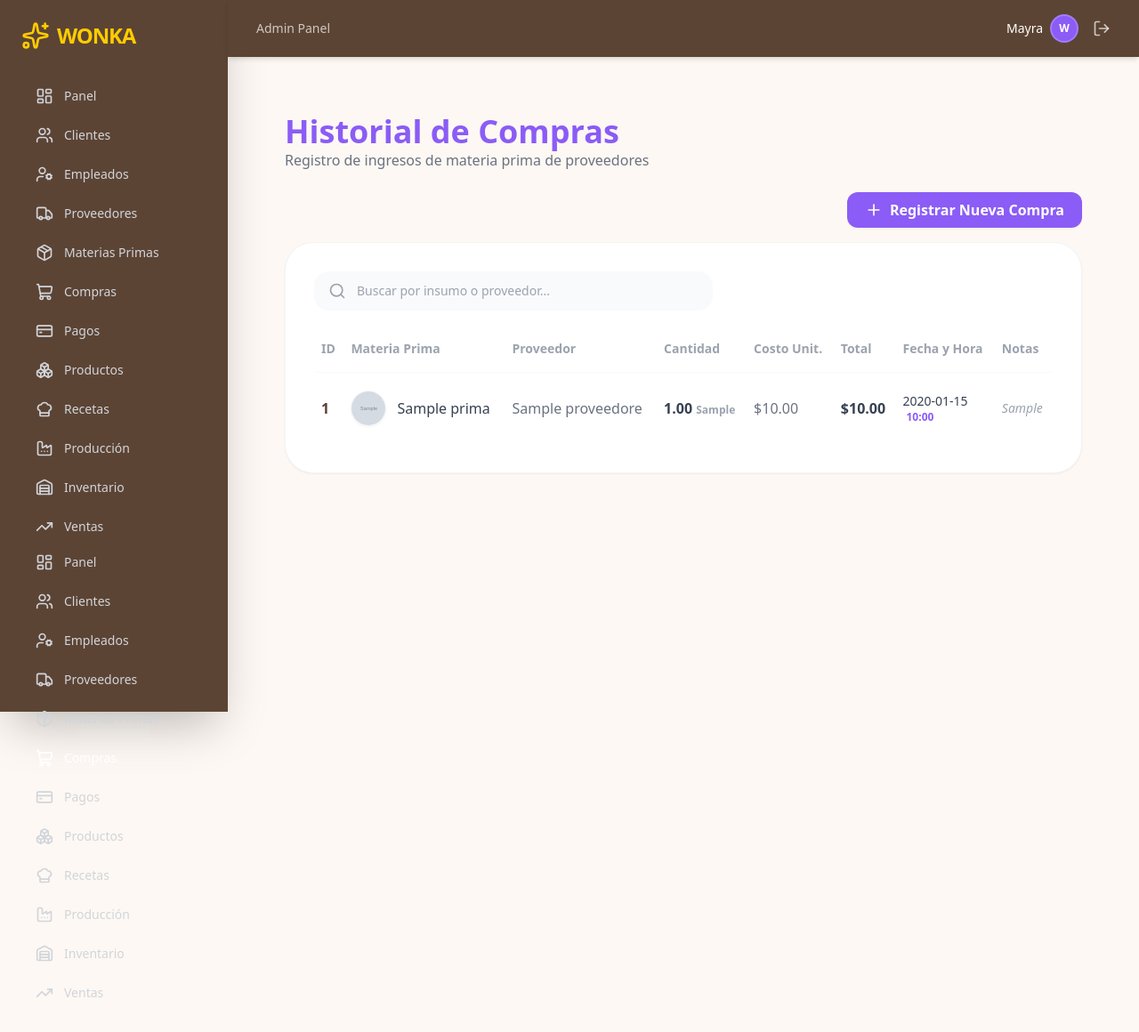
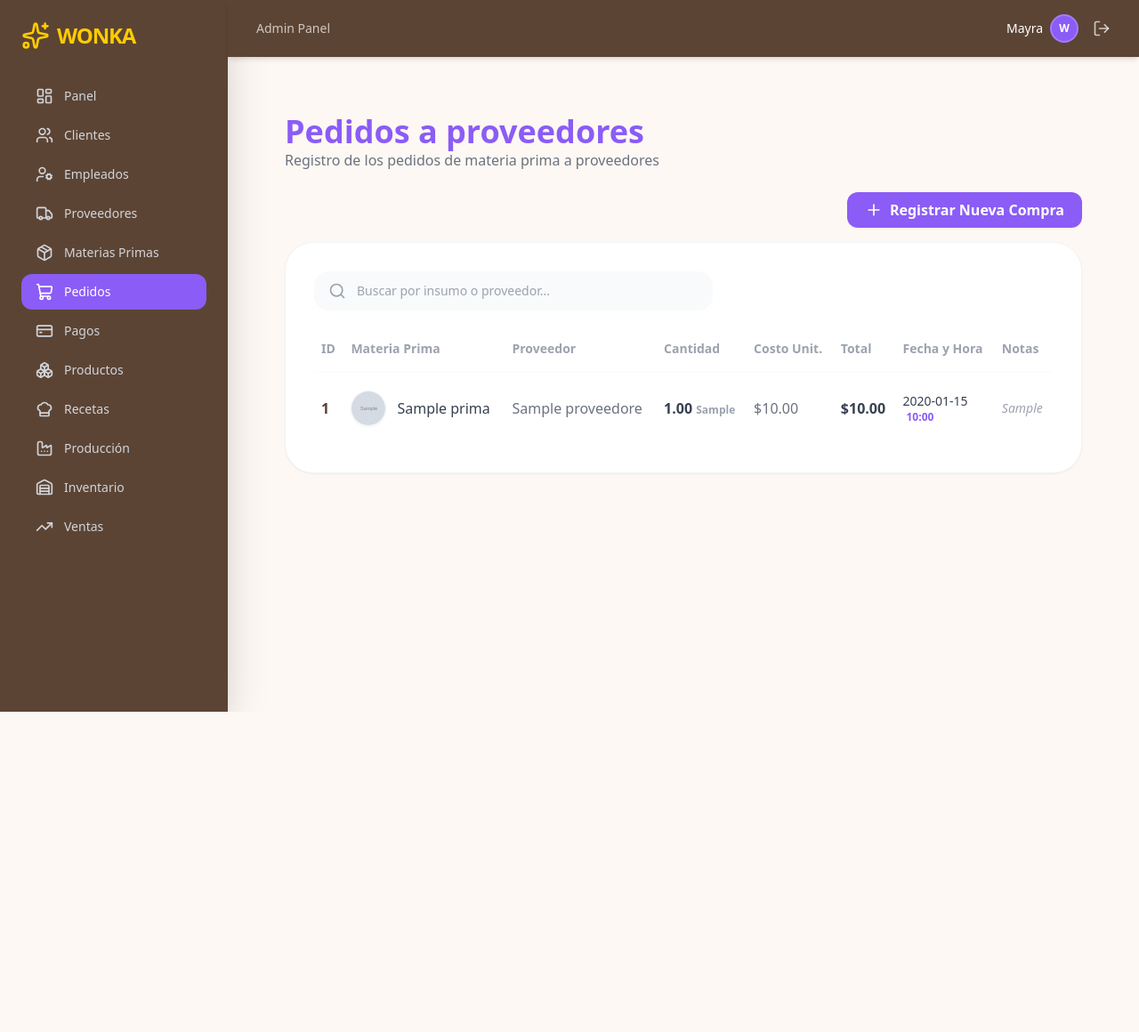
Before and after one commit to Mayra2410/ProyectoOctavoWonka, a Flask app: page /compras in a window 1280 px wide. Shown: the whole page at 89% size. After the commit the page ends 800 px from the top, so only its background shows below. Run offline with Flask 3, Linux system fonts and the light colour scheme; tables that the repository leaves empty hold one stand-in row (values such as "Sample post"); grey boxes marked "Sample" are stand-in pictures; parts of the project's set-up code (start-up, migrations or seed data) failed here and were passed over; some libraries are stand-ins or nearby versions.

Commit message:
merge mayra/naomi falta contraseña de empleado, se modifico pedidos por compras y no cambia el stock al registrar

```diff
--- a/app.py
+++ b/app.py
@@ -1,33 +1,33 @@
 from flask import Flask, render_template, request, redirect, url_for, flash, session
 from werkzeug.security import check_password_hash
-from models import db, Usuario
-from config import DevelopmentConfig
-from flask import Flask, render_template
-from config import DevelopmentConfig
-from models import db
 from flask_migrate import Migrate
 from flask_wtf.csrf import CSRFProtect
 
+# Configuración y Modelos (Agrupados)
+from config import DevelopmentConfig
+from models import db, Usuario
+
+# Formularios
+from forms import LoginForm
+from registro.formsR import ClienteForm
+
+# Blueprints (Los módulos del equipo)
 from proveedores.routes import proveedores
 from registro.routesR import registro as registro_blueprint
-from registro.formsR import ClienteForm
 from clientes import cliente
 from empleados import empleado
-from forms import LoginForm
 from materiaPrima.routes import materia_Prima
 from comprasProveedores.routes import compras_bp
 
 app = Flask(__name__)
 app.config.from_object(DevelopmentConfig)
-app.config['SECRET_KEY'] = 'WonkA'
 
-db.init_app(app)
-app.config.from_object(DevelopmentConfig)
-
+# Inicialización de extensiones
 db.init_app(app)
 migrate = Migrate(app, db)
 csrf = CSRFProtect(app)
 
+# Registro de Blueprints
 app.register_blueprint(proveedores)
 app.register_blueprint(registro_blueprint)
 app.register_blueprint(cliente)
@@ -38,7 +38,6 @@ app.register_blueprint(compras_bp)
 @app.route("/", methods=["GET", "POST"])
 def index():
     form = LoginForm()
-
     if form.validate_on_submit():
         email = form.email.data
         password = form.password.data
@@ -62,5 +61,6 @@ def registro_pagina():
 
 if __name__ == "__main__":
     with app.app_context():
+        # Esto crea las tablas si no existen en la DB
         db.create_all()
     app.run(debug=True)
--- a/comprasProveedores/routes.py
+++ b/comprasProveedores/routes.py
@@ -35,14 +35,7 @@ def registrar_compra():
             observaciones=form.observaciones.data,
         )
 
-        materia = MateriasPrimas.query.get(form.materia_prima_id.data)
-
         try:
-            if materia:
-                materia.stock_actual += form.cantidad.data
-                materia.costo_unitario = form.costo_unitario.data
-                materia.fecha_ultima_compra = form.fecha_compra.data
-
             db.session.add(nueva_compra)
             db.session.commit()
             return redirect(url_for("comprasProveedores.lista_compras"))
--- a/requirements.txt
+++ b/requirements.txt
@@ -1,14 +1,17 @@
 alembic==1.18.4
 black==26.1.0
 blinker==1.7.0
+cffi==2.0.0
 click==8.1.7
 colorama==0.4.6
+cryptography==46.0.6
 dnspython==2.5.0
 email-validator==2.1.0.post1
 Flask==3.0.1
 Flask-Migrate==4.1.0
 Flask-SQLAlchemy==3.1.1
 Flask-WTF==1.2.1
+greenlet==3.0.3
 idna==3.6
 itsdangerous==2.1.2
 Jinja2==3.1.3
@@ -18,6 +21,7 @@ mypy_extensions==1.1.0
 packaging==26.0
 pathspec==1.0.4
 platformdirs==4.9.2
+pycparser==3.0
 PyMySQL==1.1.0
 pytokens==0.4.1
 SQLAlchemy==2.0.27
--- a/templates/base.html
+++ b/templates/base.html
@@ -23,7 +23,7 @@
     </script>
     <style>
       .sidebar-item-active {
-        background-color: #8b5cf6 !format;
+        background-color: #8b5cf6 !important;
         color: white !important;
         border-radius: 0.75rem;
       }
@@ -49,15 +49,15 @@
             WONKA
           </h1>
         </div>
+
         <nav class="space-y-1">
-  {# Añadimos un cuarto valor a cada tupla para la ruta de Flask #}
           {% set items = [
             ('dashboard', 'Panel', 'layout-dashboard', 'index'),
             ('customers', 'Clientes', 'users', 'cliente.clientesAdmin'),
             ('employees', 'Empleados', 'user-cog', 'empleado.empleadosAdmin'),
             ('suppliers', 'Proveedores', 'truck', 'proveedores.lista_proveedores'),
-    ('materials', 'Materias Primas', 'package', '#'),
-    ('purchases', 'Compras', 'shopping-cart', '#'),
+            ('materials', 'Materias Primas', 'package', 'materiaPrima.admin_materias'),
+            ('purchases', 'Pedidos', 'shopping-cart', 'comprasProveedores.lista_compras'),
             ('payments', 'Pagos', 'credit-card', '#'),
             ('products', 'Productos', 'boxes', '#'),
             ('recipes', 'Recetas', 'chef-hat', '#'),
@@ -70,29 +70,13 @@
           <a
             href="{{ url_for(ruta) if ruta != '#' else '#' }}"
             class="flex items-center gap-3 px-4 py-2.5 text-sm font-medium transition-all group
-    {% if request.endpoint == ruta %} sidebar-item-active {% else %} text-gray-300 hover:text-white hover:bg-white/10 rounded-xl {% endif %}"
-  >
-    <i data-lucide="{{ icon }}" class="w-5 h-5"></i>
-    {{ label }}
-  </a>
-  {% endfor %}
-</nav>
-
-        <nav class="space-y-1">
-          {% set items = [ ('dashboard', 'Panel', 'layout-dashboard', 'index'),
-          ('customers', 'Clientes', 'users', '#'), ('employees', 'Empleados',
-          'user-cog', '#'), ('suppliers', 'Proveedores', 'truck',
-          'proveedores.lista_proveedores'), ('materials', 'Materias Primas',
-          'package', 'materiaPrima.admin_materias'), ('purchases', 'Compras',
-          'shopping-cart', 'comprasProveedores.lista_compras'), ('payments',
-          'Pagos', 'credit-card', '#'), ('products', 'Productos', 'boxes', '#'),
-          ('recipes', 'Recetas', 'chef-hat', '#'), ('production', 'Producción',
-          'factory', '#'), ('inventory', 'Inventario', 'warehouse', '#'),
-          ('sales', 'Ventas', 'trending-up', '#') ] %} {% for id, label, icon,
-          route in items %}
-          <a
-            href="{{ url_for(route) if route != '#' else '#' }}"
-            class="flex items-center gap-3 px-4 py-2.5 text-sm font-medium transition-all group {% if (id == 'suppliers' and request.endpoint.startswith('proveedores.')) or (id == 'materials' and request.endpoint.startswith('materiaPrima.')) or (id == 'purchases' and request.endpoint.startswith('comprasProveedores.')) %} sidebar-item-active {% else %} text-gray-300 hover:text-white hover:bg-white/10 rounded-xl {% endif %}"
+            {% if request.endpoint == ruta or
+               (id == 'suppliers' and request.endpoint.startswith('proveedores.')) or
+               (id == 'materials' and request.endpoint.startswith('materiaPrima.')) or
+               (id == 'purchases' and request.endpoint.startswith('comprasProveedores.')) or
+               (id == 'customers' and request.endpoint.startswith('cliente.')) or
+               (id == 'employees' and request.endpoint.startswith('empleado.'))
+            %} sidebar-item-active {% else %} text-gray-300 hover:text-white hover:bg-white/10 rounded-xl {% endif %}"
           >
             <i data-lucide="{{ icon }}" class="w-5 h-5"></i>
             {{ label }}
@@ -124,9 +108,8 @@
 
       <main class="flex-1 overflow-y-auto p-8">
         <div class="max-w-[1800px] mx-auto">
+            {% block content %}{% endblock %}
         </div>
-
-  {% block content %}{% endblock %}
       </main>
     </div>
 
--- a/templates/comprasProveedores/comprasProveedoresAdmin.html
+++ b/templates/comprasProveedores/comprasProveedoresAdmin.html
@@ -1,9 +1,9 @@
 {% extends "base.html" %} {% import "_macros.html" as m %} {% block content %}
 <div class="max-w-[1800px] mx-auto p-8">
   <div class="mb-6">
-    <h1 class="text-4xl font-bold text-wonka-purple">Historial de Compras</h1>
+    <h1 class="text-4xl font-bold text-wonka-purple">Pedidos a proveedores</h1>
     <p class="text-gray-500">
-      Registro de ingresos de materia prima de proveedores
+      Registro de los pedidos de materia prima a proveedores
     </p>
   </div>
 
```
Also changed, not shown: config.py (+0 -16 lines), models.py (+9 -37 lines). Lines whose indentation alone changed are shown as unchanged.
